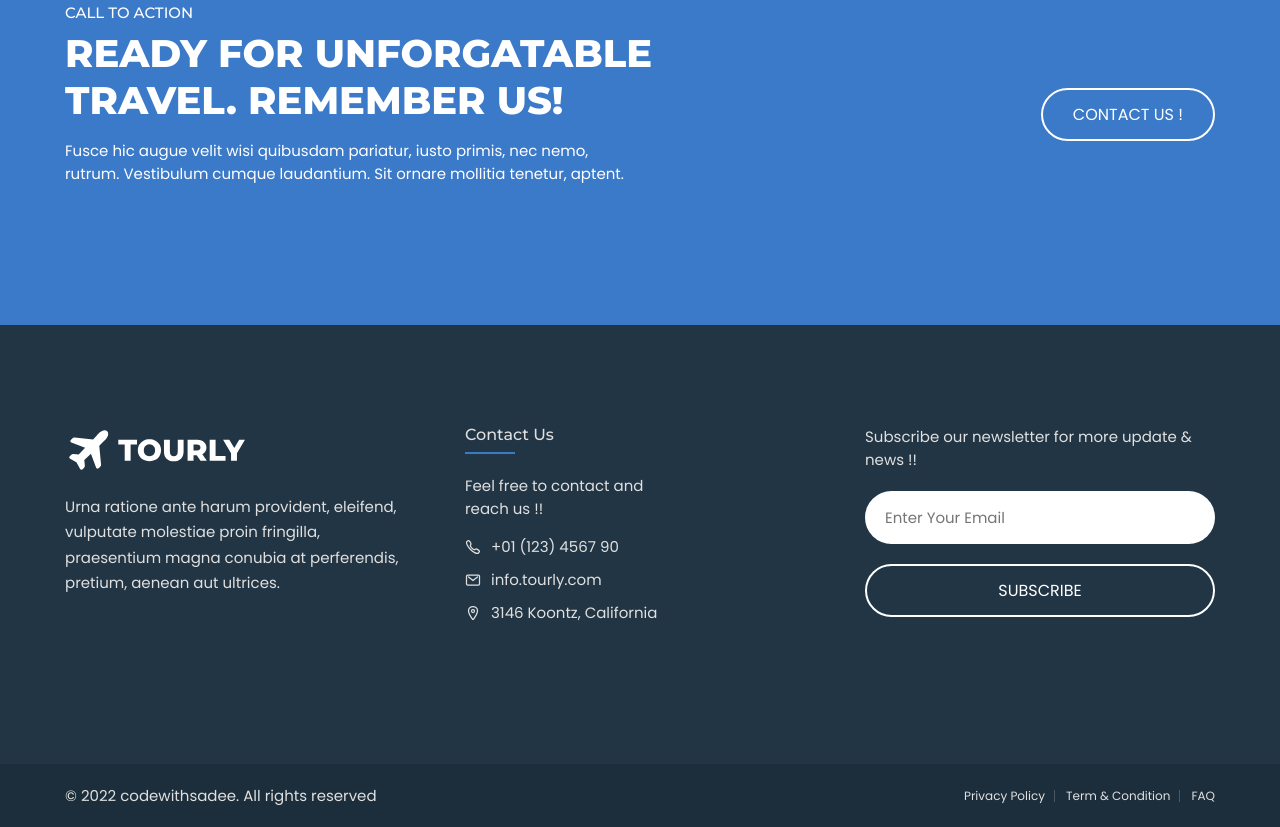
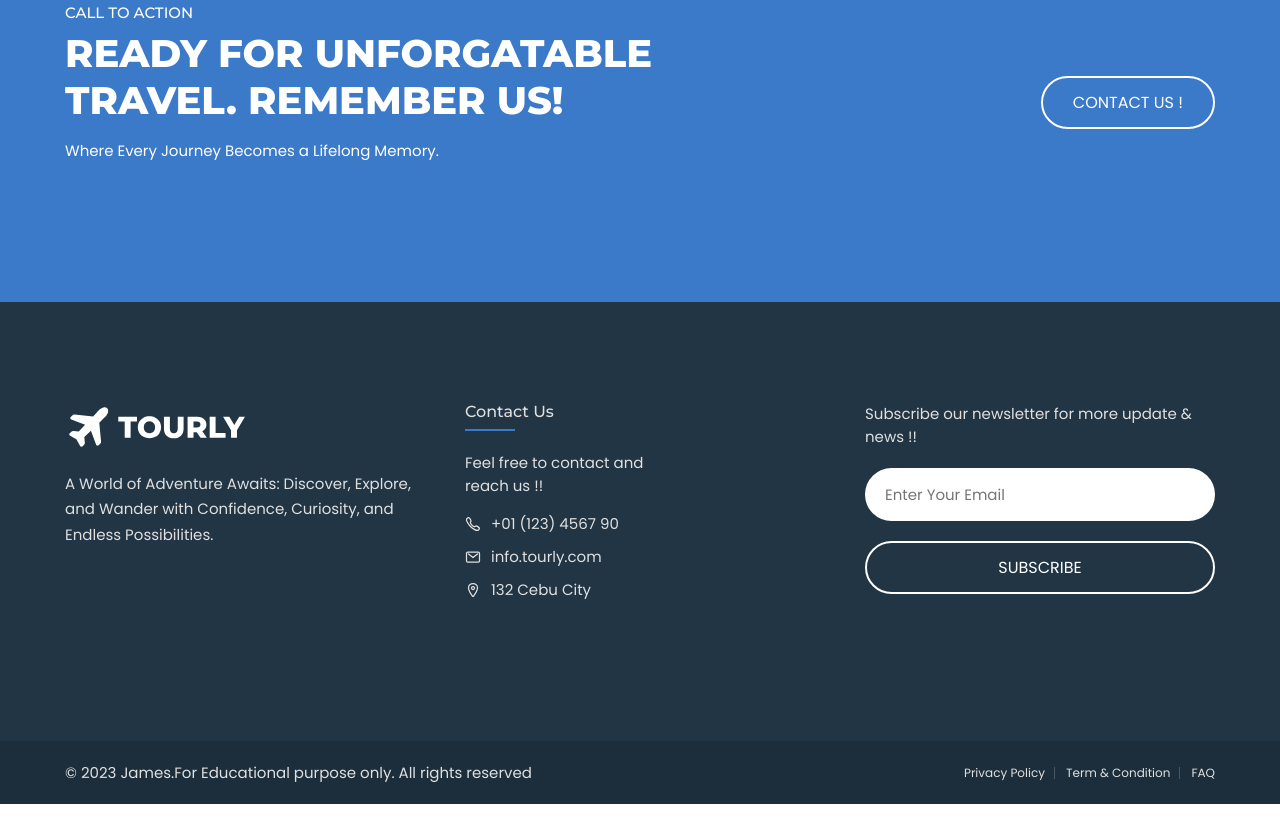
Before and after one commit to Jamez213/Project-1---Responsive-Website-Redesign, a plain HTML site: page index.html in a window 1280 px wide. Shown: the part 4572-5399 px from the top of the page. After the commit the page ends 5376 px from the top, so only its background shows below. Drawn offline with nearby package versions, Linux system fonts and the light colour scheme.

Commit message:
finalization

```diff
--- a/index.html
+++ b/index.html
@@ -680,9 +680,7 @@
             <h2 class="h2 section-title">Ready For Unforgatable Travel. Remember Us!</h2>
 
             <p class="section-text">
-              Fusce hic augue velit wisi quibusdam pariatur, iusto primis, nec nemo, rutrum. Vestibulum cumque
-              laudantium. Sit ornare
-              mollitia tenetur, aptent.
+              Where Every Journey Becomes a Lifelong Memory.
             </p>
           </div>
 
@@ -714,9 +712,7 @@
           </a>
 
           <p class="footer-text">
-            Urna ratione ante harum provident, eleifend, vulputate molestiae proin fringilla, praesentium magna conubia
-            at
-            perferendis, pretium, aenean aut ultrices.
+            A World of Adventure Awaits: Discover, Explore, and Wander with Confidence, Curiosity, and Endless Possibilities.
           </p>
 
         </div>
@@ -746,7 +742,7 @@
             <li class="contact-item">
               <ion-icon name="location-outline"></ion-icon>
 
-              <address>3146 Koontz, California</address>
+              <address>132 Cebu City</address>
             </li>
 
           </ul>
@@ -774,7 +770,7 @@
       <div class="container">
 
         <p class="copyright">
-          &copy; 2022 <a href="">codewithsadee</a>. All rights reserved
+          &copy; 2023 <a href="">James</a>.For Educational purpose only. All rights reserved
         </p>
 
         <ul class="footer-bottom-list">
```
